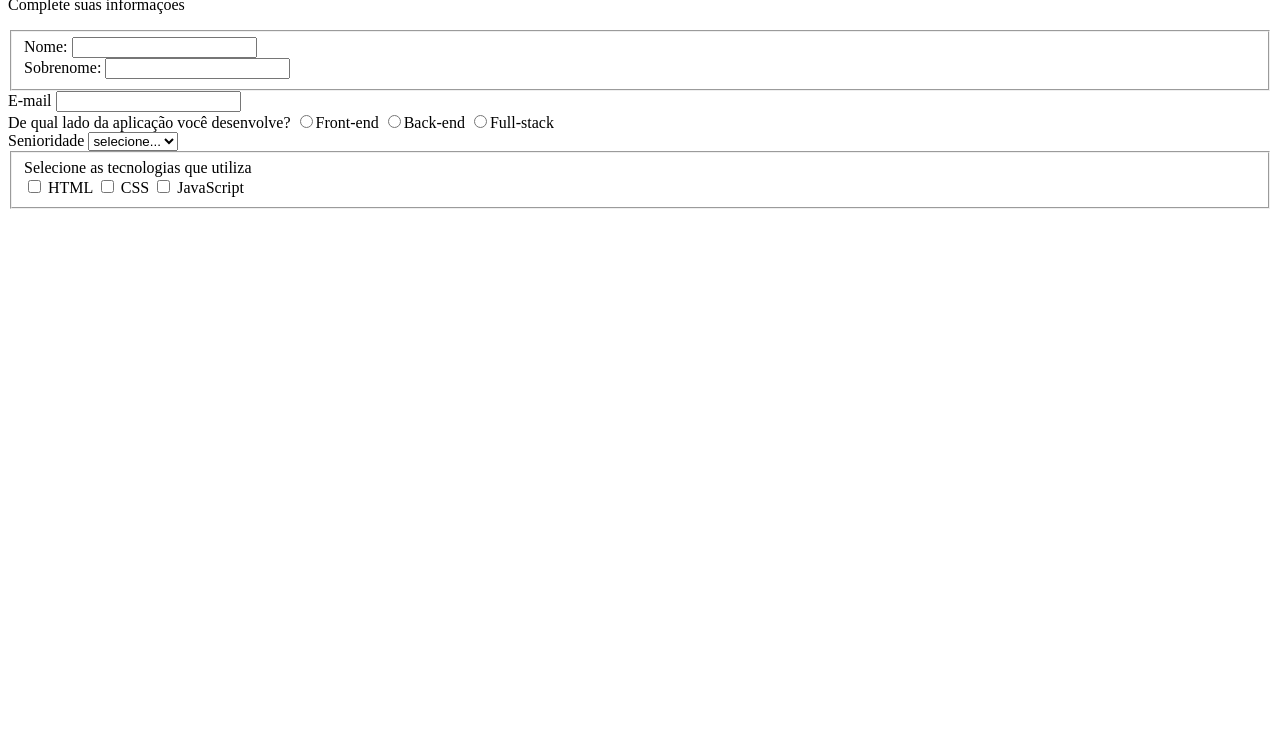
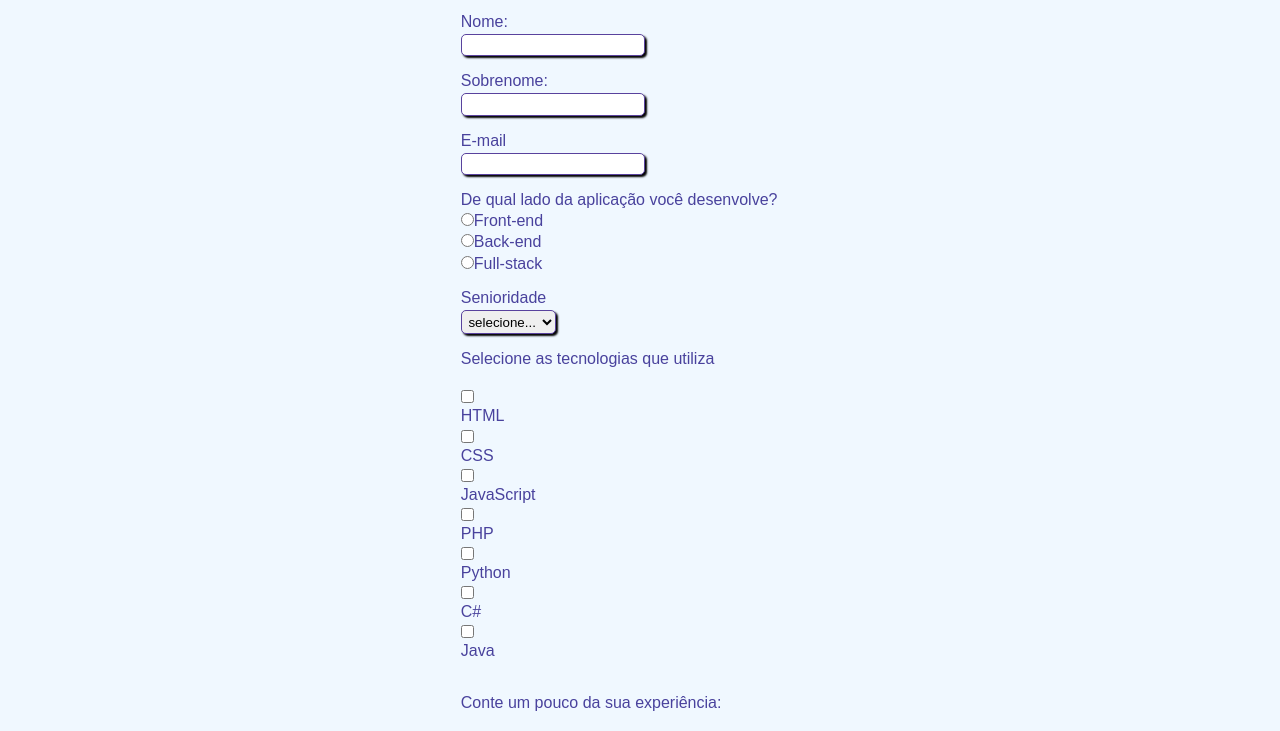
Before and after one commit to JoaoVitorGomesDeFarias/projeto-formulario, a plain HTML site: page index.html in a window 1280 px wide. Shown: the part 84-815 px from the top of the page. Drawn offline with Linux system fonts and the light colour scheme.

Commit message:
terminei um formulario

```diff
--- a/index.html
+++ b/index.html
@@ -4,28 +4,29 @@
     <meta charset="UTF-8">
     <meta name="viewport" content="width=device-width, initial-scale=1.0">
     <title>Formulario</title>
+    <link rel="stylesheet" href="style.css">
 </head>
 <body>
-        <div>
-            <h1>Cadastro de Dev</h1>
-            <p>Complete suas informações</p>
+        <div class="campo">
+            <h1 id="titulo">Cadastro de Dev</h1>
+            <p id="subtitulo">Complete suas informações</p>
         </div>
         <form>
-            <fieldset>
-                <div>
+            <fieldset class="grupo">
+                <div class="campo">
                     <label for="nome">Nome:</label>
-                    <input type="text" name="nome" id="nome">
+                    <input type="text" name="nome" id="nome" required>
                 </div>
-                <div>
+                <div class="campo">
                     <label for="sobrenome">Sobrenome:</label>
-                    <input type="text" name="sobrenome" id="sobrenome">
+                    <input type="text" name="sobrenome" id="sobrenome" required>
                 </div>
             </fieldset>
-            <div>
+            <div class="campo">
                 <label for="email">E-mail</label>
-                <input type="email" name="email" id="email">
+                <input type="email" name="email" id="email" required>
             </div>
-            <div>
+            <div class="campo">
                 <label>De qual lado da aplicação você desenvolve?</label>
                 <label>
                     <input type="radio" name="devweb" value="frontend">Front-end
@@ -37,7 +38,7 @@
                     <input type="radio" name="devweb" value="fullstack">Full-stack
                 </label>
             </div>
-            <div>
+            <div class="campo">
                 <label>Senioridade</label>
                 <select name="Senioridade" id="Senioridade">
                     <option selected disabled value=""> selecione...</option>
@@ -46,8 +47,8 @@
                     <option value="">senior</option>
                 </select>
             </div>
-            <fieldset>
-                <div>
+            <fieldset class="grupo">
+                <div class="campo">
                     <label for="">Selecione as tecnologias que utiliza</label><br>
                     <input type="checkbox" name="tecnologia1" id="tecnologia1" value="HTML">
                     <label for="tecnologia1">HTML</label>
@@ -55,8 +56,25 @@
                     <label for="tecnologia2">CSS</label>
                     <input type="checkbox" name="tecnologia3" id="tecnologia3" value="JavaScript">
                     <label for="tecnologia3">JavaScript</label>
+                    <input type="checkbox" name="tecnologia4" id="tecnologia4" value="php">
+                    <label for="tecnologia4">PHP</label>
+                    <input type="checkbox" name="tecnologia5" id="tecnologia5" value="python">
+                    <label for="tecnologia5">Python</label>
+                    <input type="checkbox" name="tecnologia6" id="tecnologia6" value="c#">
+                    <label for="tecnologia6">C#</label>
+                    <input type="checkbox" name="tecnologia7" id="tecnologia7" value="java">
+                    <label for="tecnologia7">Java</label>
                 </div>
             </fieldset>
+
+            <div class="campo">
+                <br>
+                <label>Conte um pouco da sua experiência:</label><br>
+                <textarea name="experiencia" id="experiencia" cols="30" rows="10"></textarea>
+            </div>
+
+            <input class="botao" type="button" value="concluido">
+
         </form>
 </body>
 </html>
--- /dev/null
+++ b/style.css
@@ -0,0 +1,84 @@
+@charset "UTF-8";
+
+*{
+    margin: 0px;
+    padding: 0px;
+
+}
+
+#titulo{
+    font-family: 'Times New Roman', Times, serif;
+    color: rgb(74, 7, 138);
+    margin-left: 7%;
+}
+
+#subtitulo{
+    font-family: 'Times New Roman', Times, serif;
+    color: blueviolet;
+    margin-left: 10%;
+}
+
+fieldset{
+    border: 0px;
+}
+
+body{
+    background-color: #f0f8ff;
+    font-family: Arial, Helvetica, sans-serif;
+    font-size: 1em;
+    color: #59429d;
+    margin-left: 36%;
+    margin-top: 2%;
+    justify-content: center;
+
+}
+
+input,select,textarea,button{
+    border-radius: 5px;
+}
+
+.campo{
+    margin-bottom: 1em;
+}
+
+.campo label{
+    margin-bottom: 0.2em;
+    color: #49429d;
+    display: block;
+}
+
+fieldset.grupo.campo{
+    float: left;
+    margin-right: 1em;
+
+}
+
+.campo input[type="text"],.campo input[type="email"],.campo select,.campo textarea{
+    padding: 0.2em;
+    border: 1px solid #59429d;
+    box-shadow: 2px 2px 2px black;
+    display: block;
+}
+
+.campo select option{
+    padding: 1em;
+}
+
+.campo input:focus,campo select:focus,.campo textarea:focus{
+    background-color: #e0e0f8;
+}
+
+.botao{
+    font-size: 1.2em;
+    background-color: #59429d;
+    border: 0px;
+    margin-bottom: 1em;
+    color: #ffffff;
+    padding: 0.2em 0.6em black;
+    text-shadow: 1px 1px 1px rgba(0, 0, 0, 0.356);
+}
+
+.botao:hover{
+    background-color: tomato;
+    box-shadow: inset 2px 2px 2px black;
+}
```
